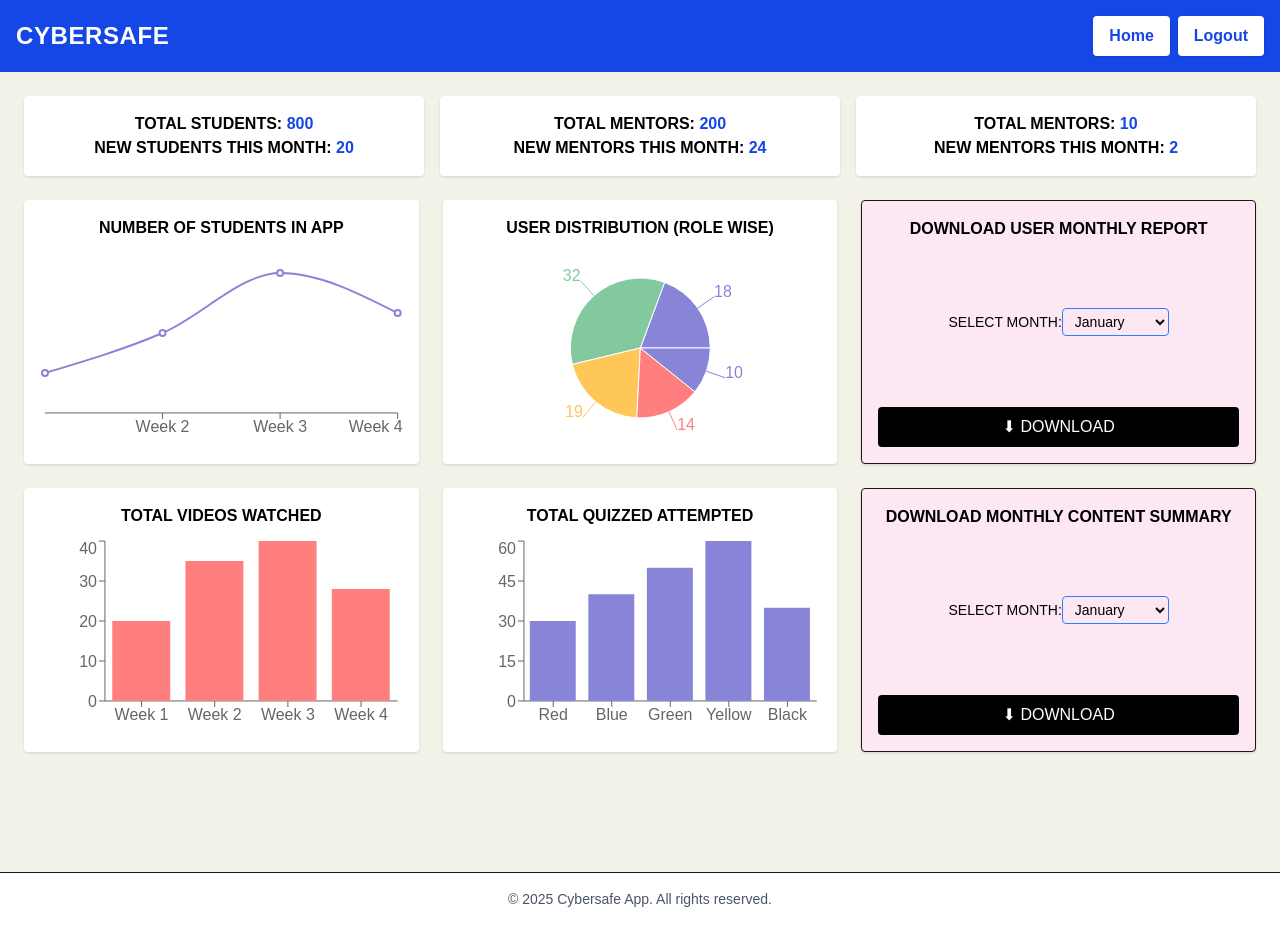
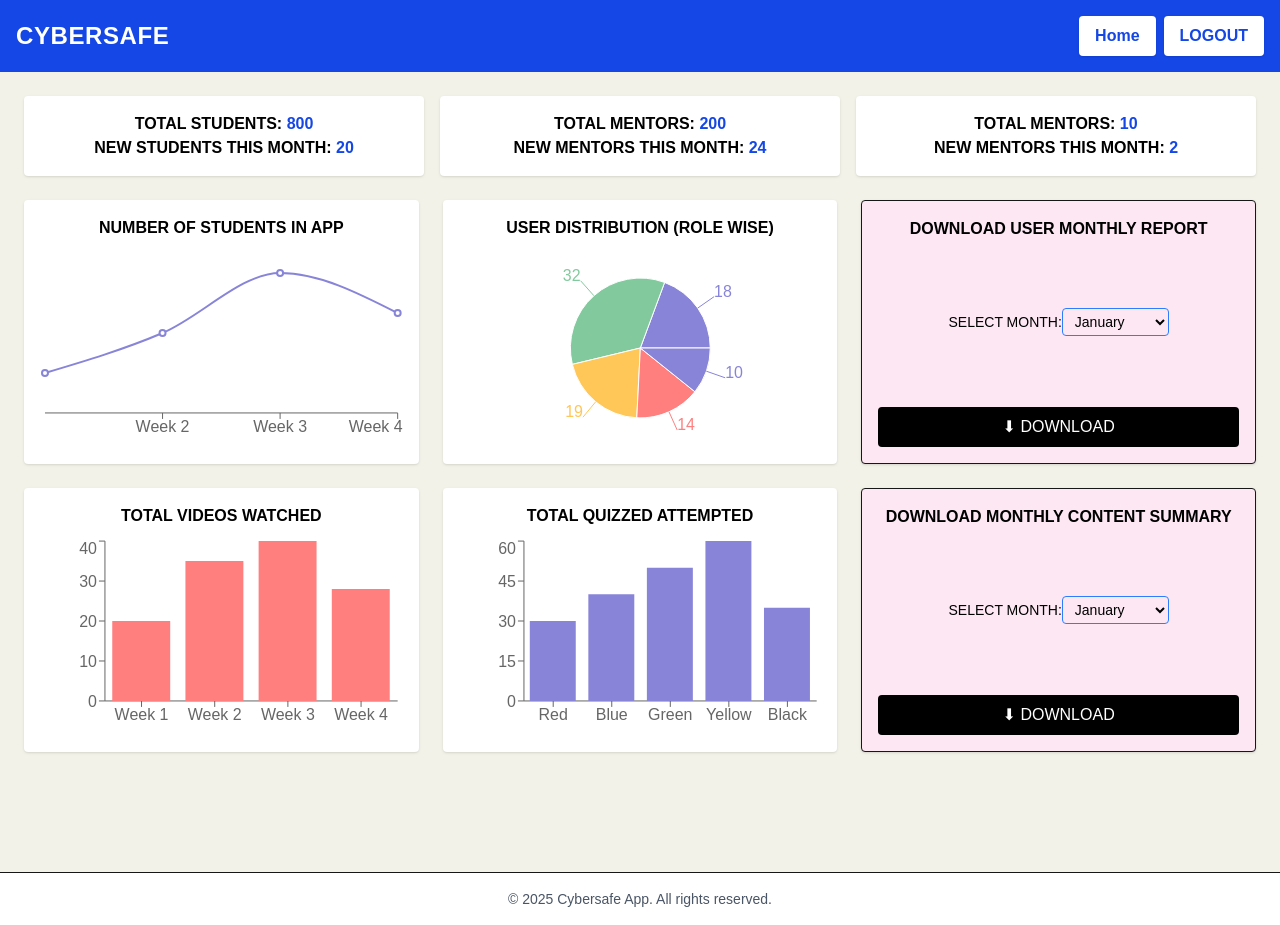
Before and after one commit to ManojPrathapa/CyberSafe, a Next.js app in the folder cyber-awareness-frontend/: page /Admin/dashboard in a window 1280 px wide. Built offline with nearby package versions, Linux system fonts and the light colour scheme.

Commit message:
milestone3 final

```diff
--- a/cyber-awareness-frontend/components/Admin/adminHeader.jsx
+++ b/cyber-awareness-frontend/components/Admin/adminHeader.jsx
@@ -1,10 +1,16 @@
 "use client";
 import Link from "next/link";
 import { useState } from "react";
+import { useRouter } from 'next/navigation';
 
 
 export default function Header({ page }) {
   const [menuOpen, setMenuOpen] = useState(false);
+  const router = useRouter();
+
+  const handleLogout = () => {
+    router.push('/');
+  };
 
   const renderButtons = () => {
     if (page === "home") {
@@ -30,11 +36,12 @@ export default function Header({ page }) {
               Home
             </button>
           </Link>
-          <Link href="/logout">
-            <button className="bg-white text-blue-700 font-semibold px-4 py-2 rounded shadow hover:bg-blue-100 transition">
-              Logout
+          <button
+              onClick={handleLogout}
+              className="bg-white text-blue-700 font-semibold px-4 py-2 rounded shadow hover:bg-blue-100 transition"
+            >
+              LOGOUT
             </button>
-          </Link>
         </>
       );
     } else if (page === "notifications") {
@@ -45,11 +52,12 @@ export default function Header({ page }) {
               Home
             </button>
           </Link>
-          <Link href="/logout">
-            <button className="bg-white text-blue-700 font-semibold px-4 py-2 rounded shadow hover:bg-blue-100 transition">
-              Logout
+          <button
+              onClick={handleLogout}
+              className="bg-white text-blue-700 font-semibold px-4 py-2 rounded shadow hover:bg-blue-100 transition"
+            >
+              LOGOUT
             </button>
-          </Link>
         </>
       );
     }
--- a/cyber-awareness-frontend/components/Support/SupportHeader.jsx
+++ b/cyber-awareness-frontend/components/Support/SupportHeader.jsx
@@ -15,7 +15,7 @@ export default function Header({ page }) {
               Notification
             </button>
           </Link>
-          <Link href="/logout">
+          <Link href="/">
             <button className="bg-white text-blue-700 font-semibold px-4 py-2 rounded shadow hover:bg-blue-100 transition">
               Logout
             </button>
@@ -30,7 +30,7 @@ export default function Header({ page }) {
               Home
             </button>
           </Link>
-          <Link href="/logout">
+          <Link href="/">
             <button className="bg-white text-blue-700 font-semibold px-4 py-2 rounded shadow hover:bg-blue-100 transition">
               Logout
             </button>
@@ -45,7 +45,7 @@ export default function Header({ page }) {
               Home
             </button>
           </Link>
-          <Link href="/logout">
+          <Link href="/">
             <button className="bg-white text-blue-700 font-semibold px-4 py-2 rounded shadow hover:bg-blue-100 transition">
               Logout
             </button>
@@ -61,7 +61,7 @@ export default function Header({ page }) {
       <div className="max-w-7xl mx-auto px-4 py-4 flex justify-between items-center">
         {/* Title */}
         <h1 className="text-xl sm:text-2xl font-extrabold text-white tracking-wide">
-          CyberAware
+          CYBERSAFE
         </h1>
 
         {/* Desktop Buttons */}
--- a/cyber-awareness-frontend/src/app/Admin/home/page.js
+++ b/cyber-awareness-frontend/src/app/Admin/home/page.js
@@ -7,6 +7,8 @@ import Link from "next/link";
 import AllUsers from "@/components/Admin/Alluser";
 import TrainerApproval from "@/components/Admin/TrainerApproval";
 import ContentApproval from "@/components/Admin/ContentApproval";
+import AdminNotifications from "@/components/Admin/adminNotification";
+
 
 
 const notifications = [
@@ -55,7 +57,11 @@ export default function SupportHome() {
             >
               🔔
             </button>
-            <button className="bg-indigo-600 hover:bg-indigo-700 text-white font-semibold px-4 py-2 rounded-lg shadow">LOGOUT</button>
+            <Link href={"/"}>
+            <button className="bg-indigo-600 hover:bg-indigo-700 text-white font-semibold px-4 py-2 rounded-lg shadow"
+            >LOGOUT</button>
+            </Link>
+
           </div>
         </div>
 
@@ -76,6 +82,9 @@ export default function SupportHome() {
         {selectedSection === "users" && <AllUsers />}
         {selectedSection === "trainer" && <TrainerApproval />}
         {selectedSection === "content" && <ContentApproval />}
+        {selectedSection === "notification" && (
+          <AdminNotifications notifications={notifications} />
+        )}
 
       </main>
     </div>
--- a/cyber-awareness-frontend/src/app/support/home/page.js
+++ b/cyber-awareness-frontend/src/app/support/home/page.js
@@ -54,7 +54,9 @@ export default function SupportHome() {
             >
               🔔
             </button>
+            <Link href={"/"}>
             <button className="bg-indigo-600 hover:bg-indigo-700 text-white font-semibold px-4 py-2 rounded-lg shadow">LOGOUT</button>
+            </Link>
           </div>
         </div>
 
```
